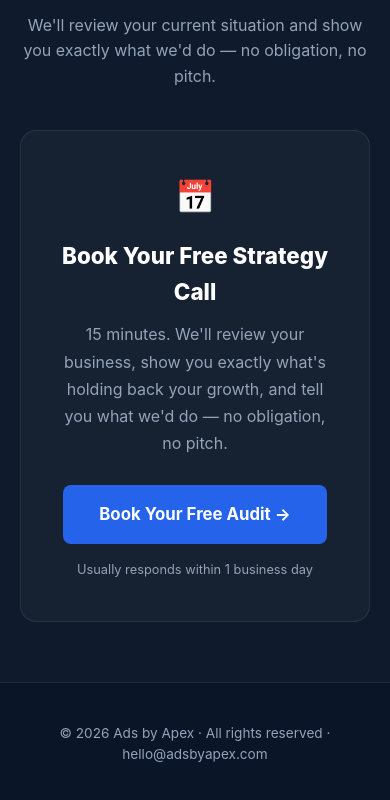
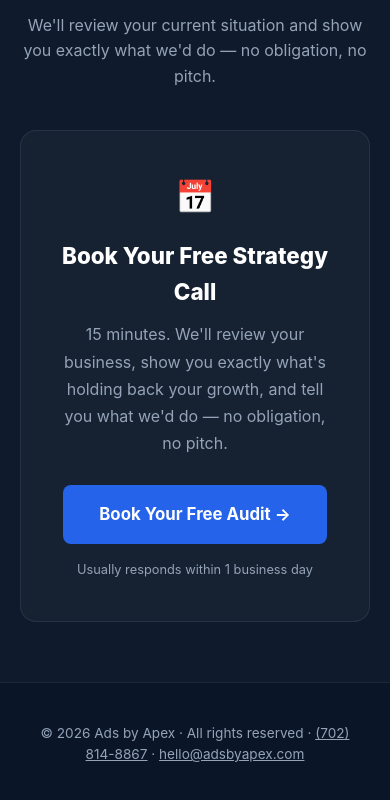
Before and after one commit to HarlowJean/adsbyapex, a plain HTML site: page index.html in a window 390 px wide. Shown: the part 8024-8824 px from the top of the page. Drawn offline with Linux system fonts and the light colour scheme.

Commit message:
Add business phone (702) 814-8867 to footer

```diff
--- a/index.html
+++ b/index.html
@@ -316,7 +316,7 @@
 </section>
 
 <footer>
-  <p>© 2026 Ads by Apex · All rights reserved · hello@adsbyapex.com</p>
+  <p>© 2026 Ads by Apex · All rights reserved · <a href="tel:+17028148867" style="color:inherit;">(702) 814-8867</a> · <a href="mailto:hello@adsbyapex.com" style="color:inherit;">hello@adsbyapex.com</a></p>
 </footer>
 
 </body>
```
